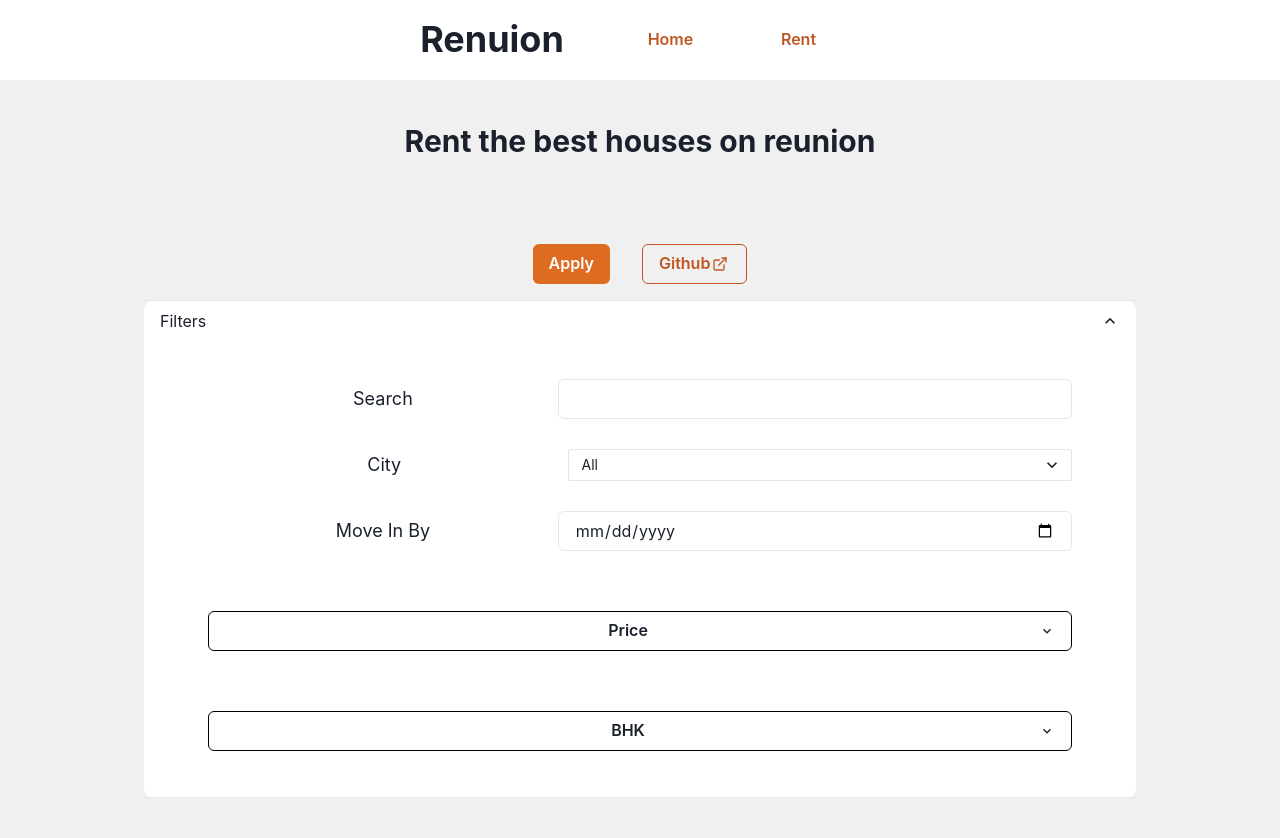
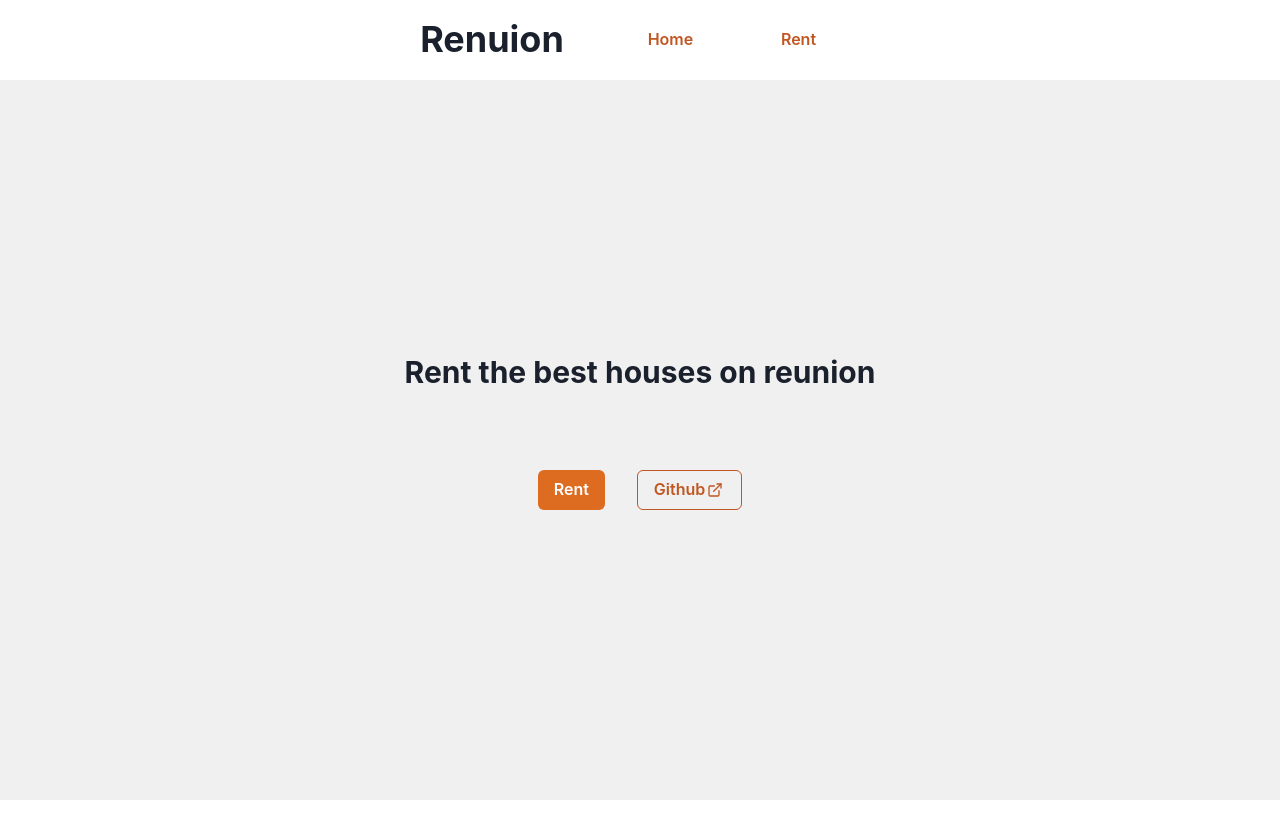
Before and after one commit to ParthParolekar/reunion-internship, a React (Create React App) app: page / in a window 1280 px wide. Shown: the top 838 px of the page. After the commit the page ends 800 px from the top, so only its background shows below. Built offline with nearby package versions, Linux system fonts and the light colour scheme.

Commit message:
remove: filter from homepage

```diff
--- a/src/pages/Home/Home.js
+++ b/src/pages/Home/Home.js
@@ -11,11 +11,13 @@ const Home = () => {
       display="flex"
       flexDirection="column"
       flex-wrap="wrap"
-      height="100vh"
-      justifyContent="space-around"
+      height="90vh"
+      justifyContent="center"
     >
       <Box>
-        <Heading fontSize="3xl">Rent the best houses on reunion</Heading>
+        <Heading fontSize="3xl" pb="20">
+          Rent the best houses on reunion
+        </Heading>
       </Box>
       <Box width="100%">
         <Button
@@ -25,7 +27,7 @@ const Home = () => {
           mr="4"
           onClick={() => navigate("/rent")}
         >
-          Apply
+          Rent
         </Button>
         <Link
           href="https://github.com/ParthParolekar/reunion-internship"
@@ -41,7 +43,7 @@ const Home = () => {
             Github <ExternalLinkIcon mx="2px" />
           </Button>
         </Link>
-        <Filters onHomePage={true} />
+        {/* <Filters onHomePage={true} /> */}
       </Box>
     </Center>
   );
```
